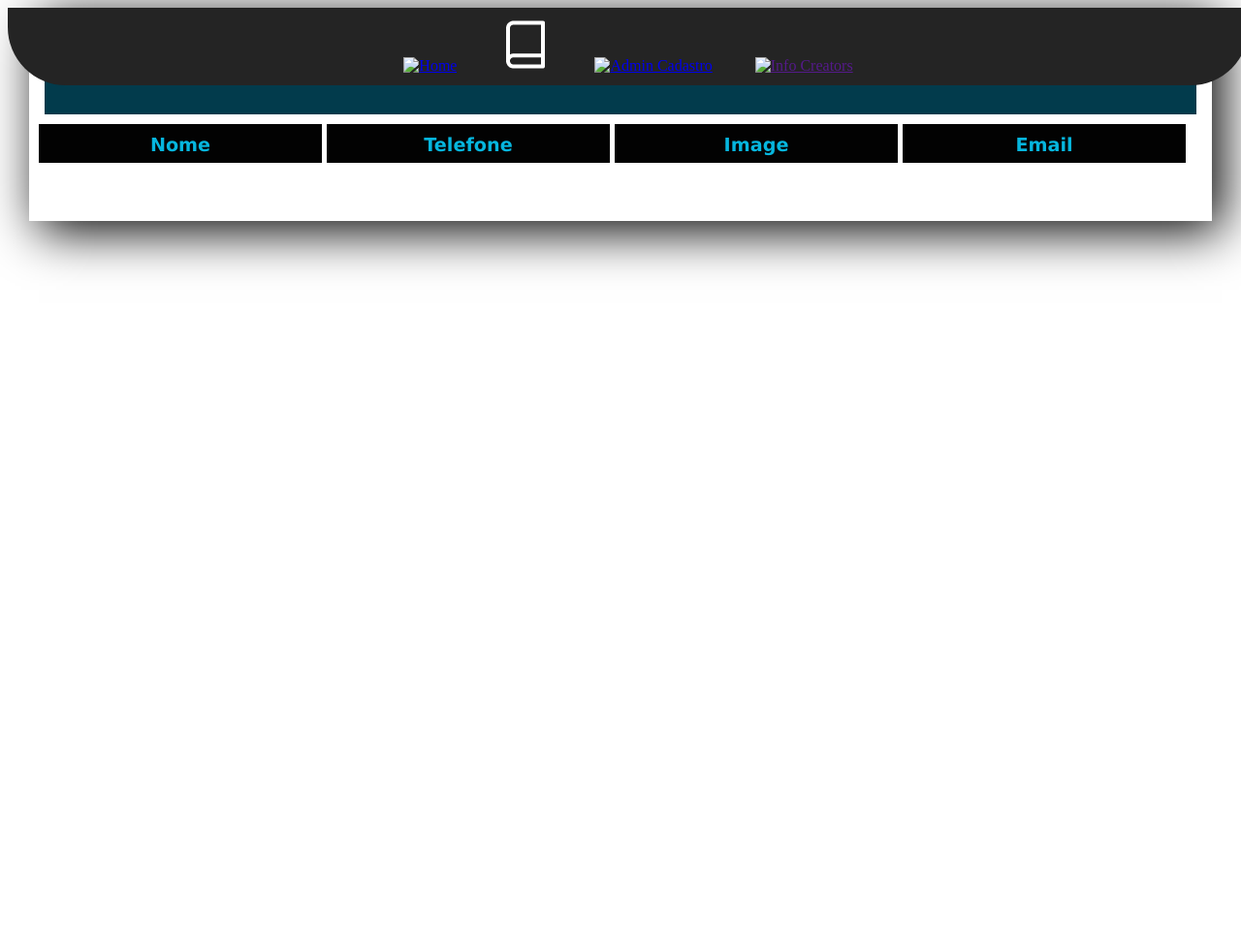
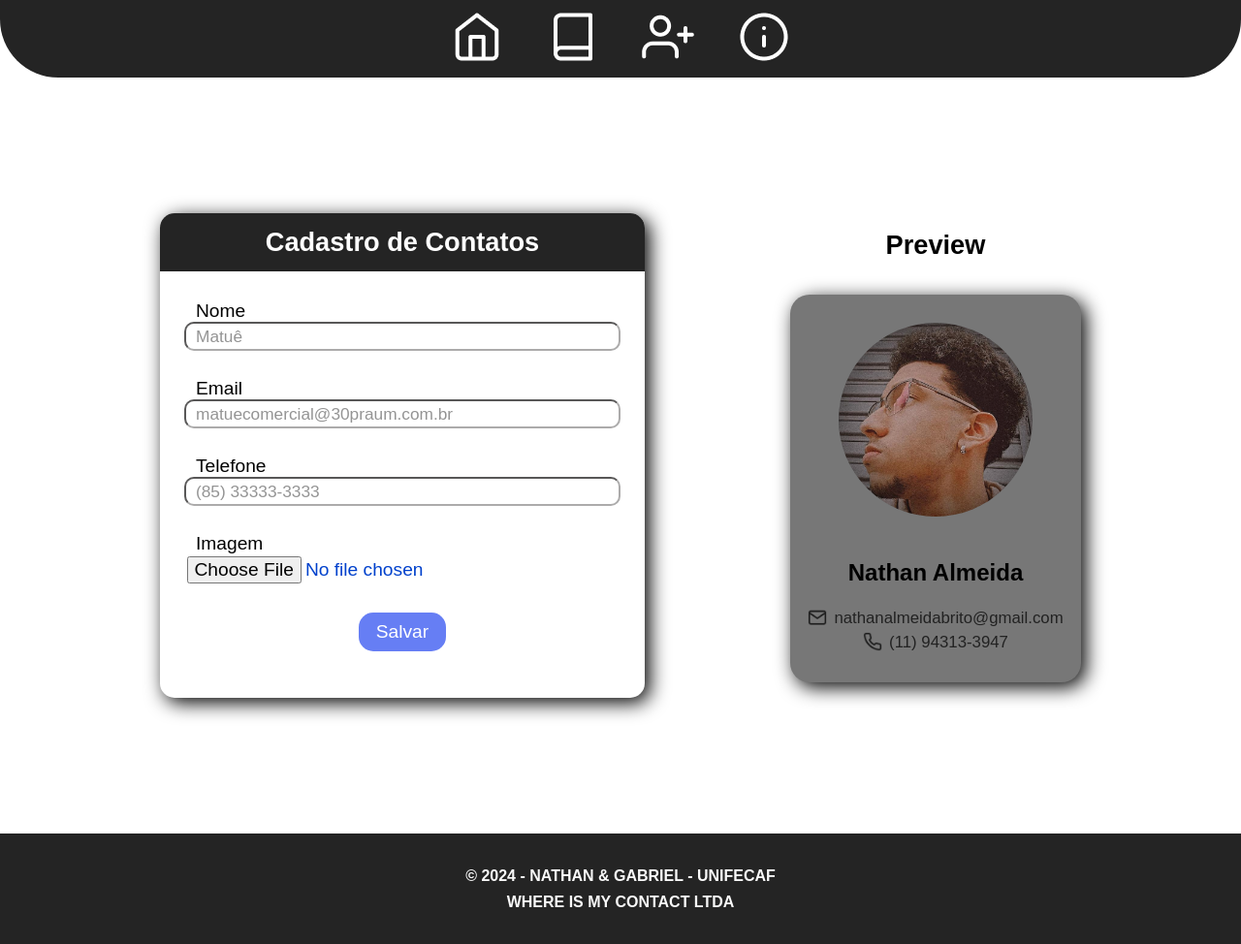
Before and after one commit to N3YtoIn/finalProjectFrontEnd, a plain HTML site: page pages/adminmenu.html in a window 1280 px wide. Shown: the whole page at 97% size. Before the commit the page ends 800 px from the top, so only its background shows below. Drawn offline with Linux system fonts and the light colour scheme.

Commit message:
Atualização e Estilização da pagina de Cadastro de Contatos

```diff
--- a/css/admin.css
+++ b/css/admin.css
@@ -1,3 +1,22 @@
+/* ALL PAGE */
+*{
+    padding: 0%;
+    margin: 0%;
+    box-sizing: border-box;
+}
+body{
+    width: 100%;
+    min-height: 600px;
+    height: auto;
+    font-family: Arial, Helvetica, sans-serif;
+    overflow-x: hidden;
+}
+a:visited, a:link{
+    color: #ffffff;
+    text-decoration: none;
+}
+
+/* Área do Header */
 header{
     width: 100%;
     height: 80px;
@@ -8,63 +27,218 @@ header{
     display: flex;
     justify-content: center;
     align-items: center;
+    top: 0;
+    left: 0;
 
     position: fixed;
+    z-index: 1000;
 }
-
-#listLivros{
-
-    width: 1200px;
-    height: auto;
-    min-height: 200px;
-    overflow: hidden;
-    background-color: #ffffff;
-    padding-top: 0px;
-    margin: auto;
-    margin-bottom: 50px;
-    padding: 10px;
-    box-shadow: 10px 10px 50px #000000;
-}
-
-#listLivros h1{
-    padding-top: 20px;
-    width: 99%;
-    margin: auto;
-    margin-bottom: 10px;;
-    height: 80px;
-    text-align: center;
-    background-color:#023b4c;
-    color: #ffffff;
-    font-family: Verdana;
-}
-
-#listLivros .linha{
-    width: 99%;
-    height: 40px;
-    margin-bottom: 10px;
-    display: flex;
-}
-
-#listDados .linha div{
-    width: 30%;
-    margin-right: 5px;
-    font-family: Verdana, Geneva, Tahoma, sans-serif;
-
-}
-
-.titulo{
-    width: 30%;
-    font-family: Verdana, Geneva, Tahoma, sans-serif;
-    font-size: 1.2em;
-    padding-top: 10px;
-    text-align: center;
-    font-weight: bold;
-    background-color: #020202;
-    color: #06b6de;
-    margin-right: 5px;
-}
-
 #menulinks a {
     margin-left: 20px;
     margin-right: 20px;
+    display: inline-block;
+    position: relative;
 }
+#menulinks a:hover {
+    transition: 0.6s;
+    transform: scale(120%);
+}
+#menulinks a::after {
+    content: '';
+    position: absolute;
+    bottom: -4%;
+    left: 50%;
+    width: 0;
+    height: 4px;
+    border-radius: 100px;
+    background-color: #fffffff5;
+    transition: width 0.5s ease, left 0.5s ease;
+}
+#menulinks a:hover::after {
+    width: 100%;
+    left: 0
+}
+
+/* Área do Main */
+
+/* Área de Cadastro */
+#areaCadastro{
+    width: 100%;
+    height: 860px;
+    padding-top: 80px;
+
+    display: flex;
+    justify-content: center;
+    align-items: center;
+    gap: 150px;
+}
+#cadastro{
+    width: 500px;
+    height: 500px;
+    background-color:#ffffff;
+    box-shadow: 5px 5px 20px #000000;
+    border-radius: 15px;
+}
+#cadastro h1{
+    display: flex;
+    justify-content: center;
+    align-items: center;
+
+    height: 60px;
+    background-color: #242424;
+
+    font-size: 1.7em;
+    text-align: center;
+    color: #ffffff;
+
+    border-top-left-radius: 15px;
+    border-top-right-radius: 15px;
+}
+#formulario{
+    display: flex;
+    flex-direction: column;
+    align-items: center;
+    justify-content: center;
+
+    padding-top: 30px;
+}
+#cadastro label{
+    flex: 1;
+    align-self: normal;
+
+    height: 20px;
+    padding-left: 37px;
+
+    font-size: 1.2em;
+    color: #000000;
+}
+#cadastro input{
+    width: 450px;
+    height: 30px;
+    margin-bottom: 10px;
+
+    border-radius: 10px;
+    border-color: #acabab;
+    border-width: 2px;
+
+    color: #0041cc;
+    font-size: 1.2em;
+    padding-left: 10px;
+}
+#cadastro input::placeholder{
+    color: #949494;
+    font-size: 0.9em;
+}
+#cadastro input:focus{
+    transform: scale(105%);
+    transition: 0.5s;
+}
+#image{
+    margin-left: -15px;
+    margin-top: 2px;
+}
+#salvar{
+    display: flex;
+    justify-content: center;
+    align-items: center;
+
+    width: 90px;
+    height: 40px;
+    background-color: #667EF4;
+
+    color: #ffffff;
+    font-size: 1.2em;
+
+    border-radius: 15px;
+}
+#salvar:hover{
+    cursor: pointer;
+    background-color: #242424;
+    transition: 0.5s;
+    transform: scale(110%);
+}
+
+/* Preview */
+.card-preview{
+    display: flex;
+    flex-direction: column;
+}
+.card-preview h1{
+    text-align: center;
+    padding-bottom: 35px;
+    font-size: 1.7em;
+}
+.cardformat{
+    display: flex;
+    flex-direction: column;
+    justify-content: center;
+    align-items: center;
+
+    width: 300px;
+    height: 400px;
+    background-color: #777777;
+
+    border-radius: 20px;
+    box-shadow: 5px 5px 20px #000000;
+}
+.cardformat:hover{
+    transform: scale(115%);
+    transition: 0.6s;
+}
+.cardformat figure img{
+    width: 200px;
+    height: 200px;
+
+    border-radius: 100%;
+    margin-bottom: 40px;
+}
+.cardformat h2{
+    width: 250px;
+    height: auto;
+    padding-bottom: 20px;
+    font-size: 1.5em;
+    font-weight: 700;
+    text-align: center;
+    color: black;
+}
+.cardformat p{
+    width: auto;
+    height: auto;
+
+    font-size: 1.05em;
+    text-align: center;
+    color: #222222;
+    line-height: 25px;
+}
+.cardformat p:hover{
+    transition: 0.6s;
+    color: #e6e6e6;
+}
+.divicons{
+    display: flex;
+    flex-direction: row;
+    flex-wrap: nowrap;
+    align-items: center;
+}
+.divicons img{
+    width: 20px;
+    height: 20px;
+    margin-right: 7px;
+}
+
+/* Área do Footer */
+footer{
+    display: flex;
+    flex-direction: column;
+    align-items: center;
+    justify-content: center;
+
+    background-color: #242424;
+    width: 100%;
+    height: 114px;
+
+    color: #f9f9f9;
+    text-transform: uppercase;
+    line-height: 1.7;
+    font-weight: bold;
+}
--- a/css/contatos.css
+++ b/css/contatos.css
@@ -98,17 +98,15 @@ header{
 #divfiltro input{
     width: 400px;
     height: 30px;
+    padding-left: 10px;
     border-radius: 20px;
-    border-color: #727272;
+    border-color: #acabab;
     border-width: 2px;
-    border-style: solid;
 
     font-size: 1.1em;
     color: #242424;
-    letter-spacing: 2px;
 }
 #divfiltro input::placeholder{
-    padding-left: 10px;
     color: #919191;
 }
 #divfiltro input:focus{
@@ -154,14 +152,13 @@ header{
     width: auto;
     height: auto;
     margin: 30px;
-    float: left;
 }
 .card-contatosr{
     display: flex;
+    justify-content: center;
+    align-content: center;
     flex-direction: row;
-    flex-wrap: wrap;
-    justify-content: center;
-    align-items: center;
+
     gap: 60px;
 }
 .cardformat{
@@ -273,7 +270,7 @@ footer{
 
     background-color: #242424;
     width: 100%;
-    height: 100px;
+    height: 114px;
 
     color: #f9f9f9;
     text-transform: uppercase;
--- a/css/style.css
+++ b/css/style.css
@@ -392,9 +392,7 @@ footer{
 
     background-color: #242424;
     width: 100%;
-    height: 100px;
-    bottom: 0;
-    left: 0;
+    height: 114px;
 
     color: #f9f9f9;
     text-transform: uppercase;
--- a/pages/adminmenu.html
+++ b/pages/adminmenu.html
@@ -1,35 +1,73 @@
 <!DOCTYPE html>
 <html lang="pt-br">
+
+<!-- Área do Head -->
 <head>
     <meta charset="UTF-8">
     <meta name="viewport" content="width=device-width, initial-scale=1.0">
     <link rel="stylesheet"  href="../css/admin.css" type="text/css">
-    <link rel="icon" href="" type="img/png">
-    <title>Document</title>
+    <link rel="icon" href="../img/User plus.png" type="img/png">
+    <title>Cadastro - WHERE IS MY CONTACT</title>
 </head>
+
+<!-- Área do Body -->
 <body>
-
+    <!-- Área do Header -->
     <header>
         <!-- MenuLinks -->
         <div id="menulinks">
-            <a href="../index.html"><img src="./img/Home.png" alt="Home" title="Inicio"></a>
-            <a href="./pages/contatos.html"> <img src="../img/Book.png" title="Contatos" alt="Contatos"></a>
-            <a href="./pages/adminmenu.html"> <img src="./img/User plus.png" title="Painel Administrador" alt="Admin Cadastro"></a>
-            <a href=""><img src="./img/Info.png" alt="Info Creators" title="Informações"></a>
+            <a href="../index.html"><img src="../img/Home.png" alt="Home" title="Inicio"></a>
+            <a href="./contatos.html"> <img src="../img/Book.png" title="Contatos" alt="Contatos"></a>
+            <a href="./adminmenu.html"> <img src="../img/User plus.png" title="Painel Administrador" alt="Admin Cadastro"></a>
+            <a href="../index.html#desenvolvedores"><img src="../img/Info.png" alt="Info Creators" title="Informações"></a>
         </div>
     </header>
 
-    <div id="listLivros">
-            <h1> Gerenciar contatos </h1>
-        <div class="linha">
-                <div class="titulo">Nome</div>
-                <div class="titulo">Telefone</div>
-                <div class="titulo">Image</div>
-                <div class="titulo">Email</div>
+    <!-- Área do Main -->
+    <main>
+        <!-- Área de Cadastro -->
+        <section id="areaCadastro">
+            <div id="cadastro">
+                <h1>Cadastro de Contatos</h1>
+                <form id="formulario">
+                    <label>Nome</label>
+                    <input type="text" name="txt_nome" id="nome" placeholder="Matuê"><br>
+
+                    <label>Email</label>
+                    <input type="email" name="txt_email" id="email" placeholder="matuecomercial@30praum.com.br"><br>
+
+                    <label>Telefone</label>
+                    <input type="tel" name="txt_telefone" id="telefone" placeholder="(85) 33333-3333"><br>
+
+                    <label>Imagem</label>
+                    <input type="file" name="txt_image" id="image"><br>
+
+                    <div id="salvar">Salvar</div>
+                </form>
             </div>
-            <div id="listDados">
-         </div>
 
-    </div>
+            <div id="preview">
+                <div class="card-preview" id="cardContatos">
+                    <h1>Preview</h1>
+                    <div class="cardformat">
+                        <figure><img src="../img/nathan.PNG" alt="contato.png" name="txt_image" id="image-preview"></figure>
+                        <h2 id="name-preview">Nathan Almeida</h2>
+                        <div class="divicons">
+                            <img src="../img/BlackIcons/Mail.png" alt="e-mail.png">
+                            <p id="email-preview" name="txt_email">nathanalmeidabrito@gmail.com</p>
+                        </div>
+                        <div class="divicons">
+                            <img src="../img/BlackIcons/Phone.png" alt="telefone.png">
+                            <p id="telefone-preview" name="txt_telefone" >(11) 94313-3947</p>
+                        </div>
+                    </div>
+                </div>
+            </div>
+        </section>
+    <!-- Área do Footer -->
+    <footer>
+        <p>© 2024 - Nathan & Gabriel - UNIFECAF</p>
+        <p>WHERE IS MY CONTACT LTDA</p>
+    </footer>
 </body>
 </html>
```
Also changed, not shown: index.html (+9 -3 lines), pages/contatos.html (+4 -5 lines).
